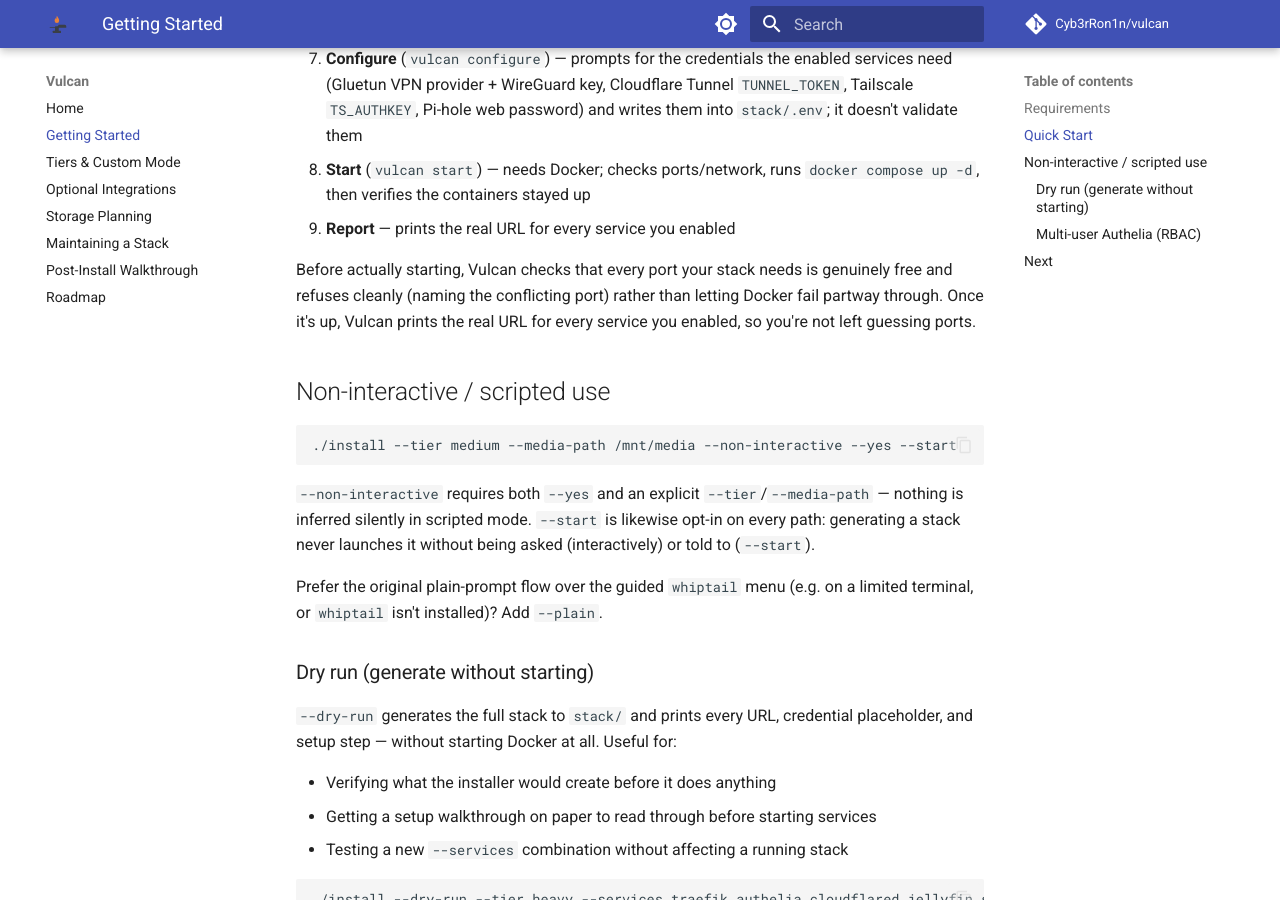
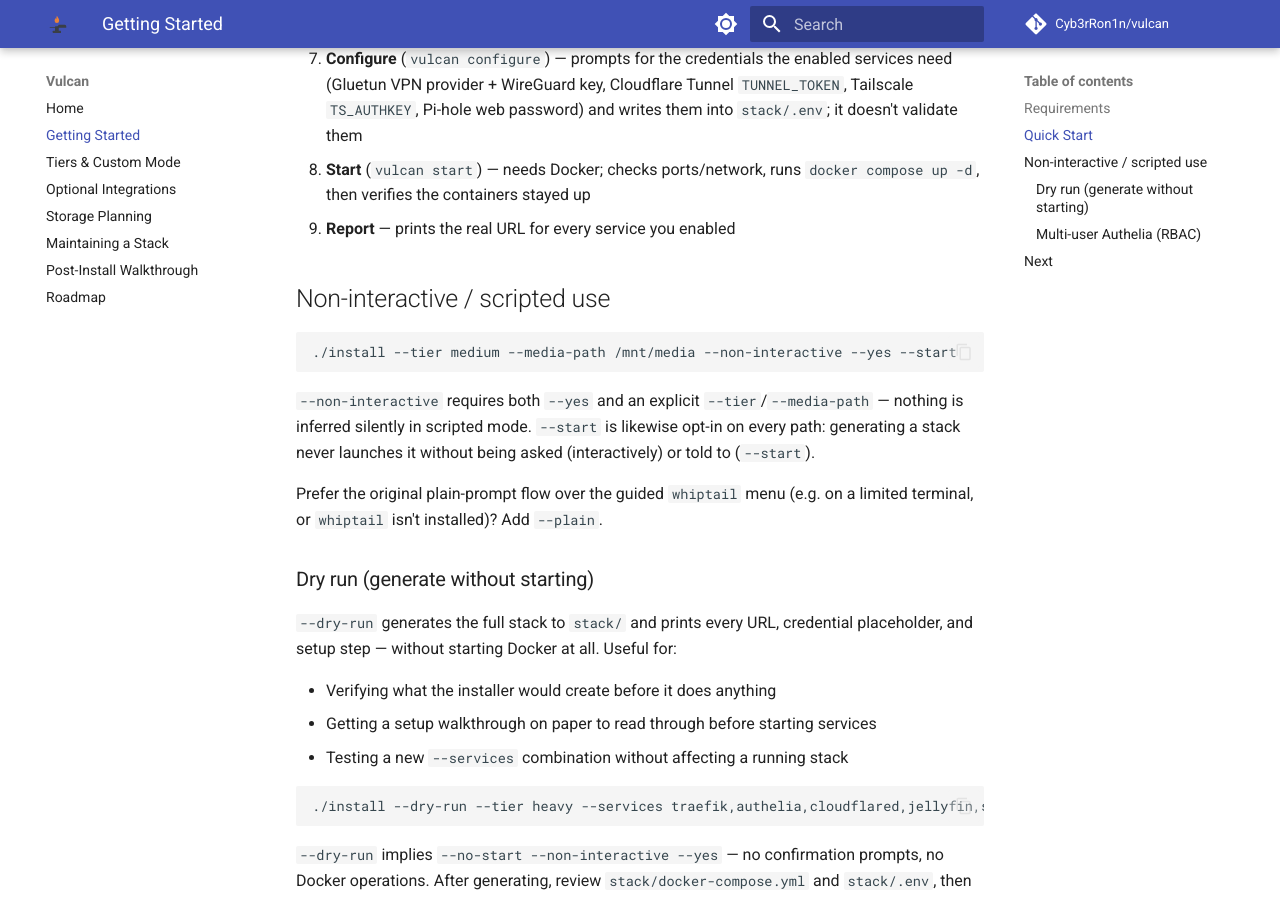
Before and after one commit to Cyb3rRon1n/vulcan, an MkDocs documentation site: the page built from docs/getting-started/index.md, in a window 1280 px wide and 900 px high, scrolled down 987 px. Built offline with MkDocs 1.6.1 and Material for MkDocs 9.7.7, drawn with Linux system fonts in a browser that asks for light colours; comment, search, counter and statistics services are not loaded.

Commit message:
docs: drop redundant port-check paragraph, covered by the 9-step flow
Co-Authored-By: Claude Sonnet 5 <noreply@anthropic.com>

```diff
--- a/docs/getting-started/index.md
+++ b/docs/getting-started/index.md
@@ -25,8 +25,6 @@ cd vulcan
 7. **Configure** (`vulcan configure`) — prompts for the credentials the enabled services need (Gluetun VPN provider + WireGuard key, Cloudflare Tunnel `TUNNEL_TOKEN`, Tailscale `TS_AUTHKEY`, Pi-hole web password) and writes them into `stack/.env`; it doesn't validate them
 8. **Start** (`vulcan start`) — needs Docker; checks ports/network, runs `docker compose up -d`, then verifies the containers stayed up
 9. **Report** — prints the real URL for every service you enabled
-
-Before actually starting, Vulcan checks that every port your stack needs is genuinely free and refuses cleanly (naming the conflicting port) rather than letting Docker fail partway through. Once it's up, Vulcan prints the real URL for every service you enabled, so you're not left guessing ports.
 
 ## Non-interactive / scripted use
 
```
